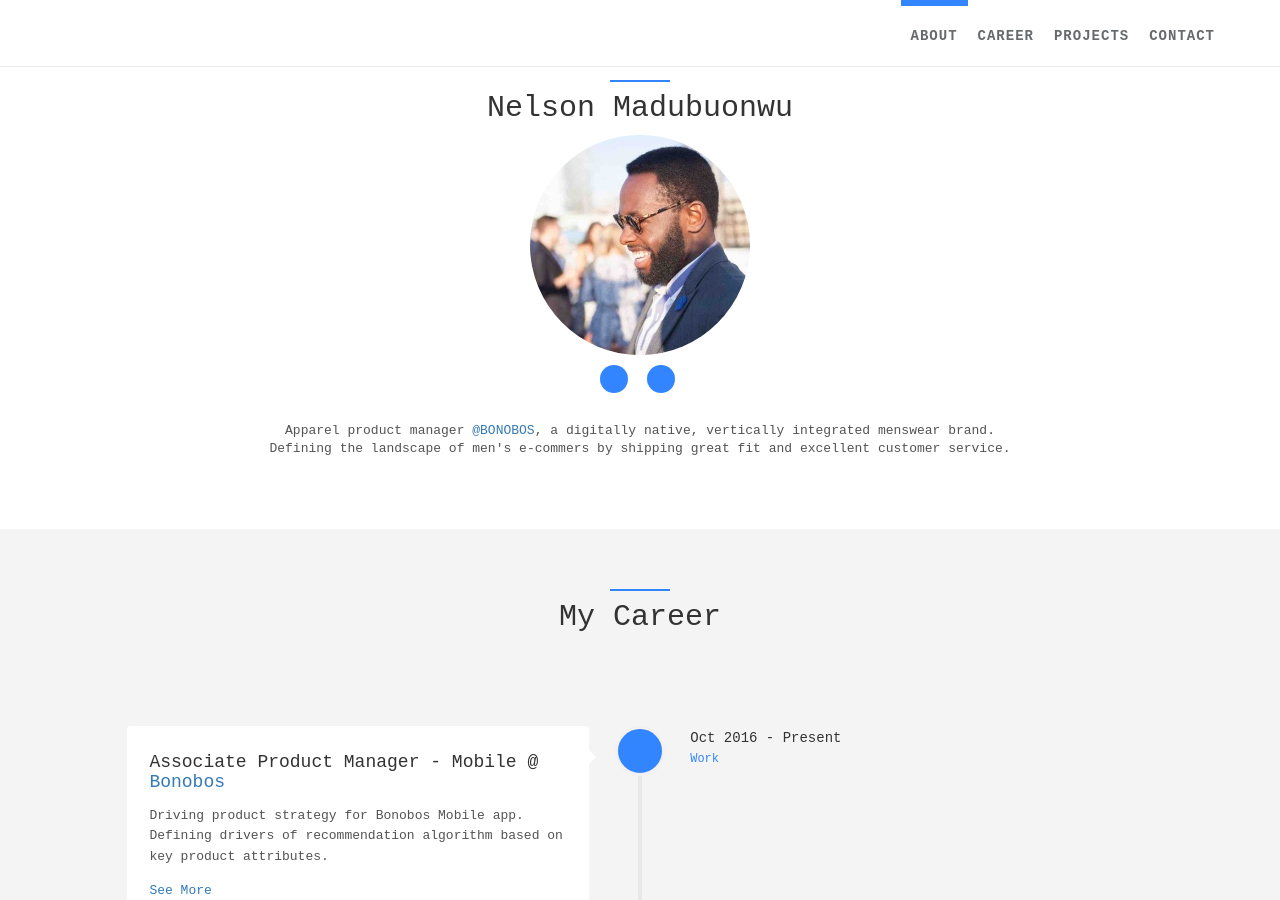
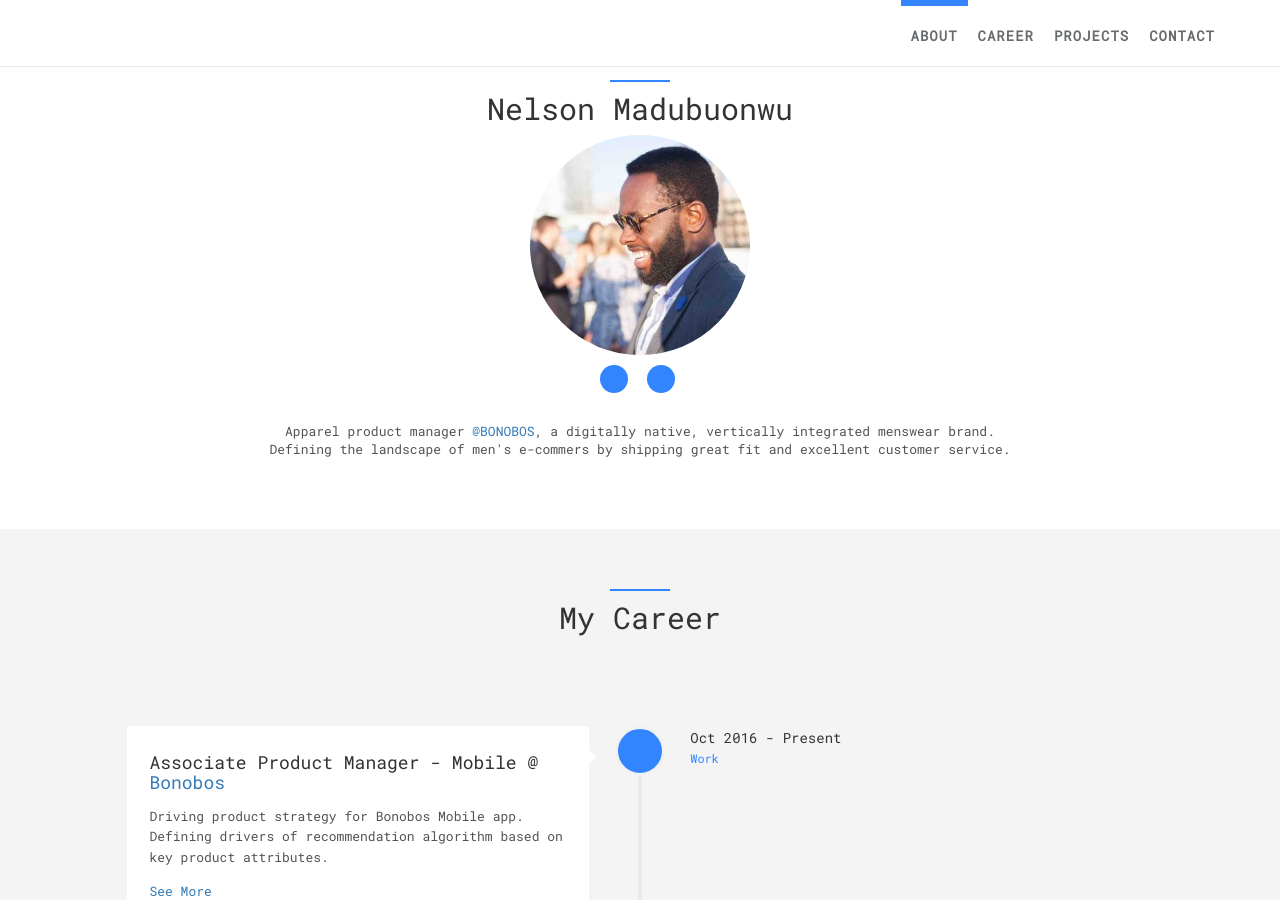
Before and after one commit to nelson-madu/nelson-madu.github.io, a Jekyll site: the page built from index.html, in a window 1280 px wide and 900 px high. Built offline with Jekyll 4.4.1, drawn with Linux system fonts in a browser that asks for light colours; some web fonts are replaced.

Commit message:
Update head.html

```diff
--- a/_includes/head.html
+++ b/_includes/head.html
@@ -8,7 +8,7 @@
   <meta name="author" content="{{ site.author.name }}">
   <title>{{ site.title }}</title>
 
-  <link href="https://fonts.googleapis.com/css?family=Open+Sans" rel="stylesheet">
+  <link href="https://fonts.googleapis.com/css?family=Roboto+Mono" rel="stylesheet">
   <link rel="shortcut icon" href="{{ site.favicon | prepend: site.baseurl }}">
 
   {% for stylesheet in site.stylesheets %}
```
